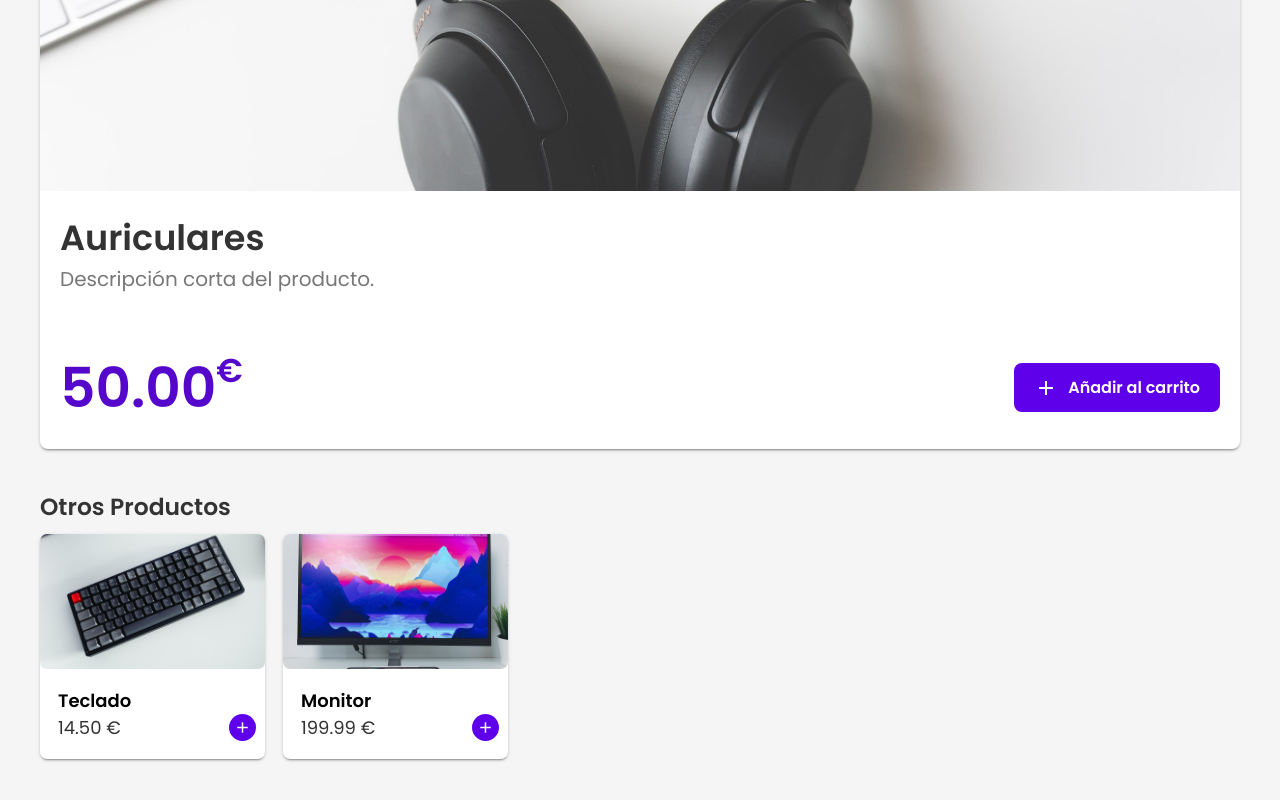
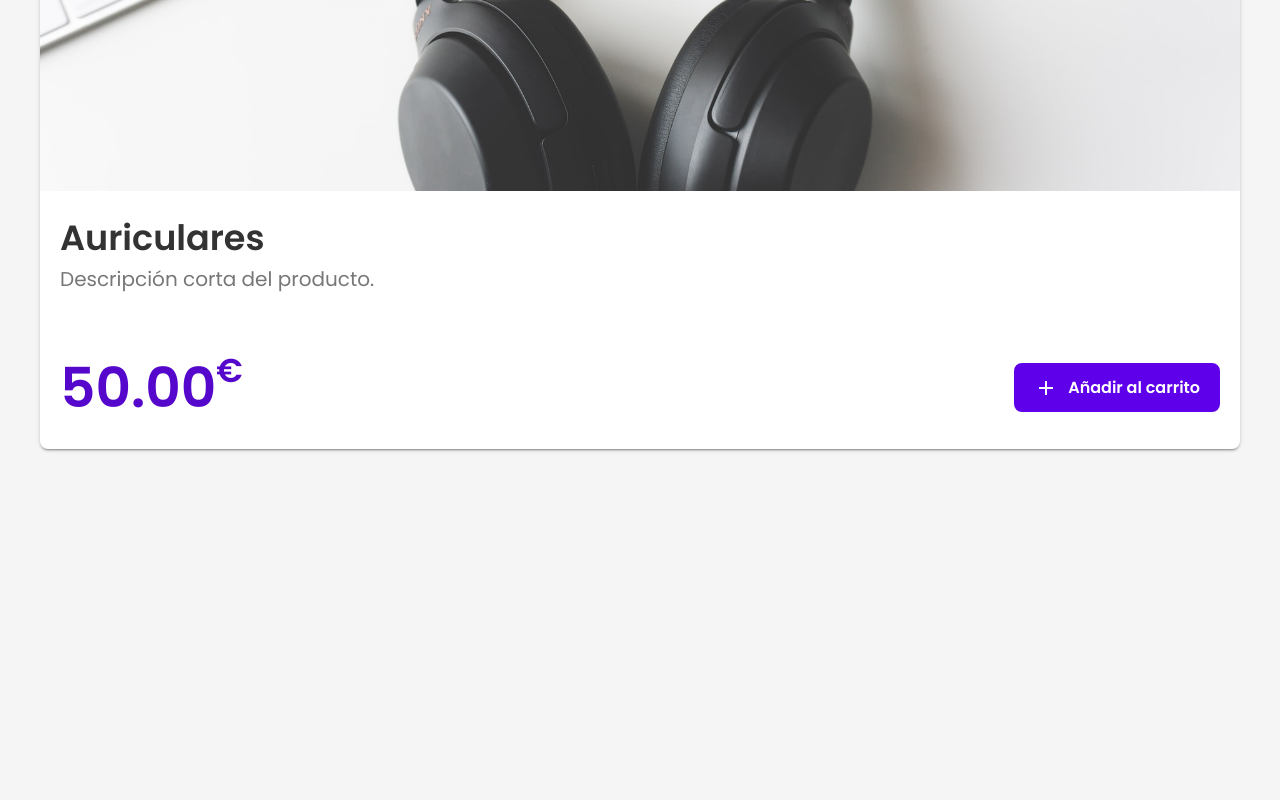
Before and after one commit to ako-tech/angular-route-params-as-inputs-example, an Angular app: page /catalog/products/1 in a window 1280 px wide. Shown: the part 194-994 px from the top of the page. After the commit the page ends 800 px from the top, so only its background shows below. Built offline with nearby package versions, Linux system fonts and the light colour scheme.

Commit message:
hide others for video start

```diff
--- a/src/app/catalog/product-details/product-details.component.html
+++ b/src/app/catalog/product-details/product-details.component.html
@@ -19,4 +19,4 @@
   }
 </div>
 
-<ako-other-products />
+<!-- <ako-other-products /> -->
```
